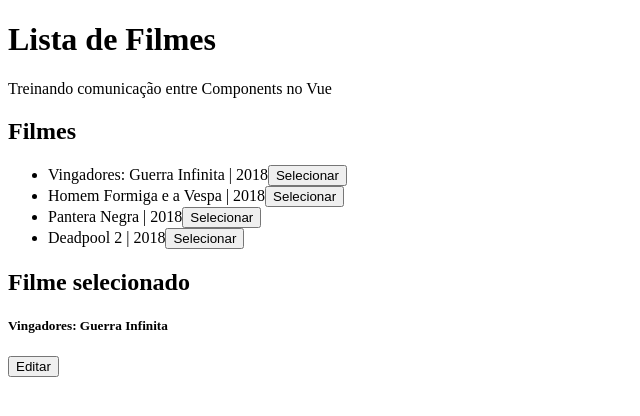
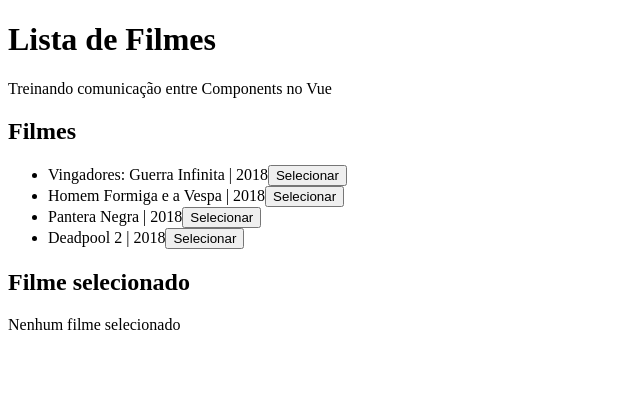
Before and after one commit to romarioOliveira9/Props_E_Events, a Vue app: page / in a window 1280 px wide. Shown: the top 416 px of the page, without its empty margins (0-640 px from the left). Built offline with nearby package versions, Linux system fonts and the light colour scheme; the HTML template or start-up script is replaced by a standard one.

Commit message:
Comunicacao entre components irmaos

```diff
--- a/src/components/FilmesLista.vue
+++ b/src/components/FilmesLista.vue
@@ -21,7 +21,7 @@
     <!-- coluna 2 -->
     <div class="col-4">
 
-      <FilmesListaItenInfo/>
+      <FilmesListaItenInfo :filme="filmeSelecionado" />
 
     </div>
 
--- a/src/components/FilmesListaItenInfo.vue
+++ b/src/components/FilmesListaItenInfo.vue
@@ -2,11 +2,22 @@
     <div>
         <h2>Filme selecionado</h2>
 
-        <div class="card">
+        <div class="card" v-if="filme">
             <div class="card-body">
-                <h5 class="card-title">Vingadores: Guerra Infinita</h5>
+                <h5 class="card-title">{{ filme.titulo }} | {{ filme.ano }}</h5>
                 <button class="btn btn-danger float-right">Editar</button>
             </div>
         </div>
+
+        <p v-else>Nenhum filme selecionado</p>
+
     </div>
 </template>
+
+<script>
+export default {
+    props: {
+        filme: Object
+    }
+}
+</script>
```
